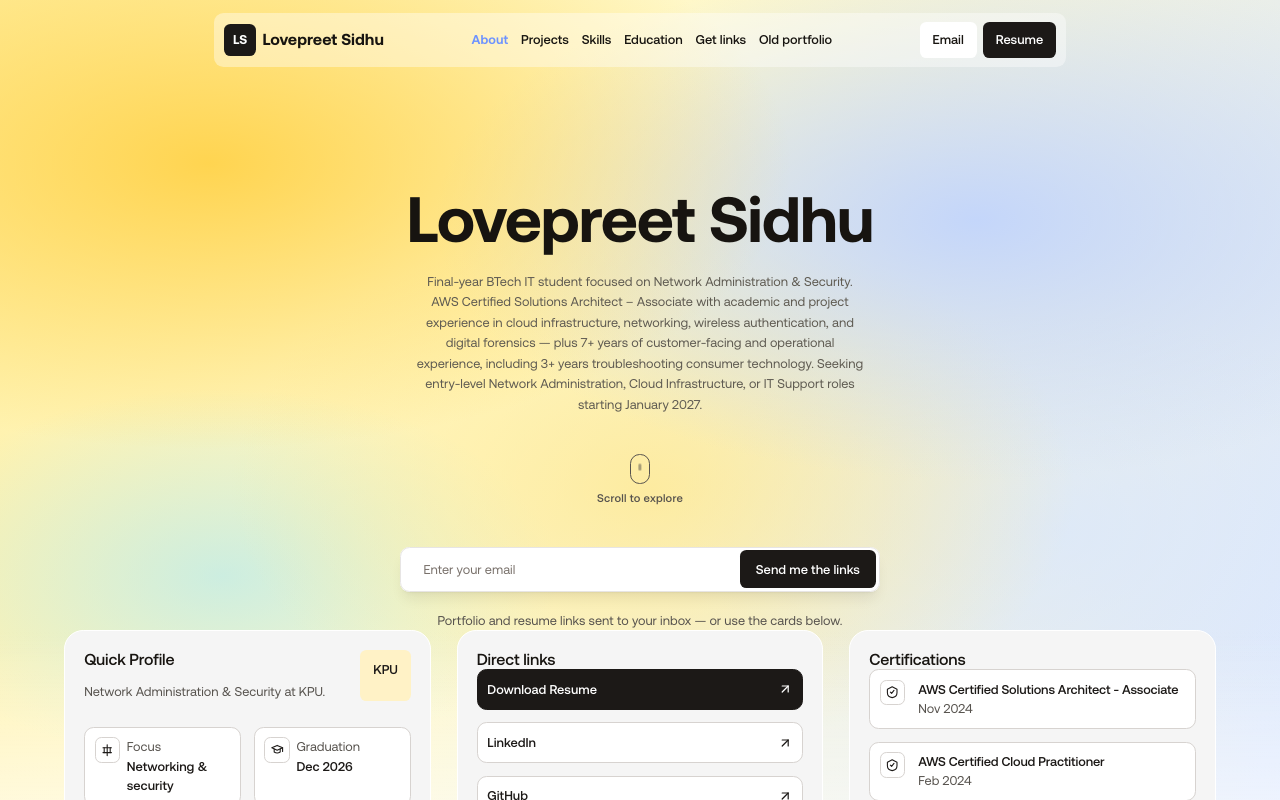
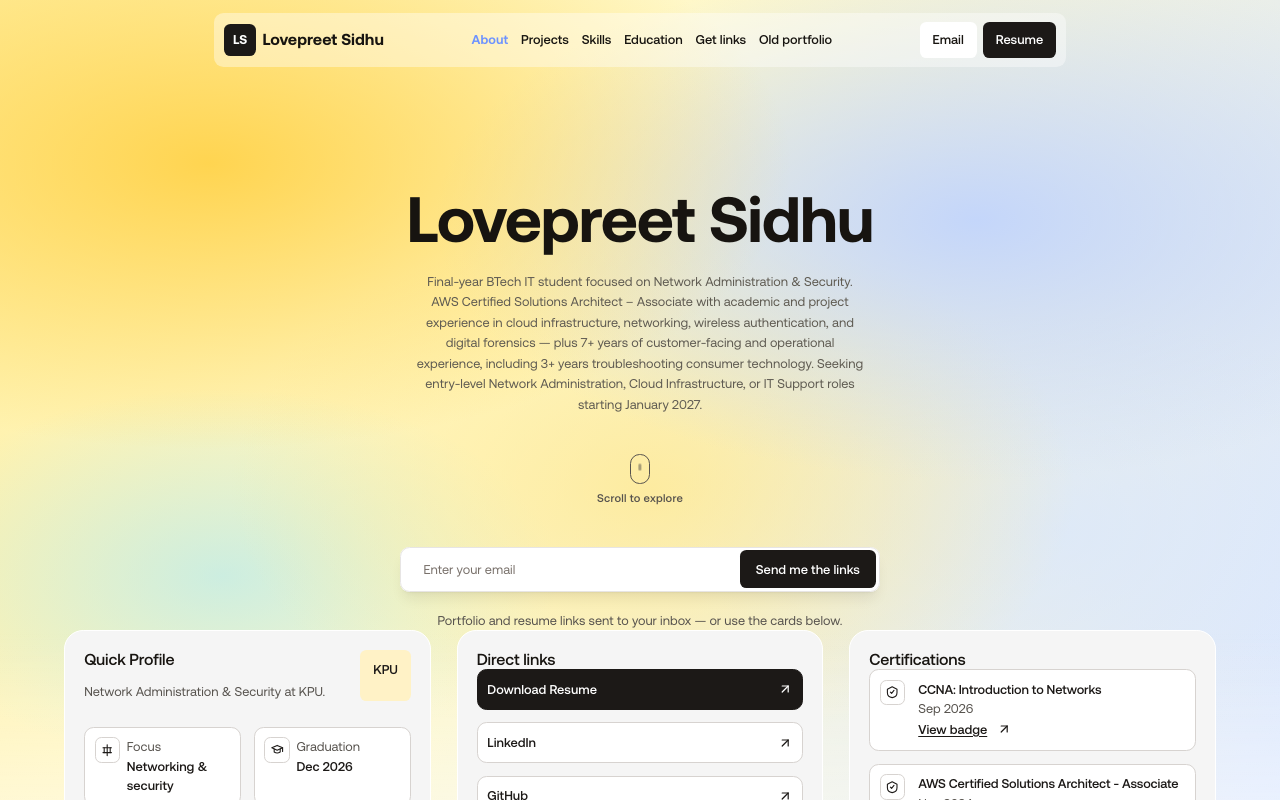
Before and after one commit to lovesidhuy/portfoliowebsite, a React (Vite) app: page / in a window 1280 px wide. Shown: the top 800 px of the page. Built offline with nearby package versions, Linux system fonts and the light colour scheme.

Commit message:
Add CCNA Introduction to Networks certification with badge link

```diff
--- a/src/components/Hero.jsx
+++ b/src/components/Hero.jsx
@@ -227,6 +227,19 @@ function Hero() {
                     <div className="min-w-0">
                       <h3 className="text-body-l font-medium text-[#1C1917]" style={{ overflowWrap: 'anywhere' }}>{cert.title}</h3>
                       <p className="text-body-l text-[#57534E]">{cert.date}</p>
+                      {cert.showBadgeLink && (
+                        <a
+                          className="hero-cert-badge"
+                          href={cert.url}
+                          target="_blank"
+                          rel="noopener noreferrer"
+                          data-analytics="outbound"
+                          data-analytics-label="ccna_badge"
+                        >
+                          {cert.label}
+                          <ArrowUpRight />
+                        </a>
+                      )}
                     </div>
                   </div>
                 </article>
--- a/src/data.jsx
+++ b/src/data.jsx
@@ -86,6 +86,13 @@ export const directLinks = [
 
 export const certifications = [
   {
+    title: 'CCNA: Introduction to Networks',
+    date: 'Sep 2026',
+    url: 'https://www.credly.com/badges/279bc273-2735-44ec-a1e6-6a6787dc6c50/linked_in_profile',
+    label: 'View badge',
+    showBadgeLink: true,
+  },
+  {
     title: 'AWS Certified Solutions Architect - Associate',
     date: 'Nov 2024',
     url: 'https://www.credly.com/badges/edc04461-7255-46db-b93b-0772b1b4d496/linked_in_profile',
--- a/src/styles/App.css
+++ b/src/styles/App.css
@@ -745,6 +745,26 @@
   background: #292524;
 }
 
+/* Compact badge link for certifications that carry an issuer badge (e.g. CCNA).
+   Kept subtle so the row stays a quiet list item — underlined text link, no button chrome. */
+.hero-cert-badge {
+  display: inline-flex;
+  align-items: center;
+  gap: 0.3rem;
+  margin-top: 0.125rem;
+  font-size: 16px;
+  line-height: 24px;
+  font-weight: 500;
+  color: #1c1917;
+  text-decoration: underline;
+  text-underline-offset: 3px;
+  transition: color 0.15s ease;
+}
+
+.hero-cert-badge:hover {
+  color: #57534e;
+}
+
 /* Custom layout fixes for Hero Form alignment */
 .hero-form-fieldset {
   display: flex;
```
